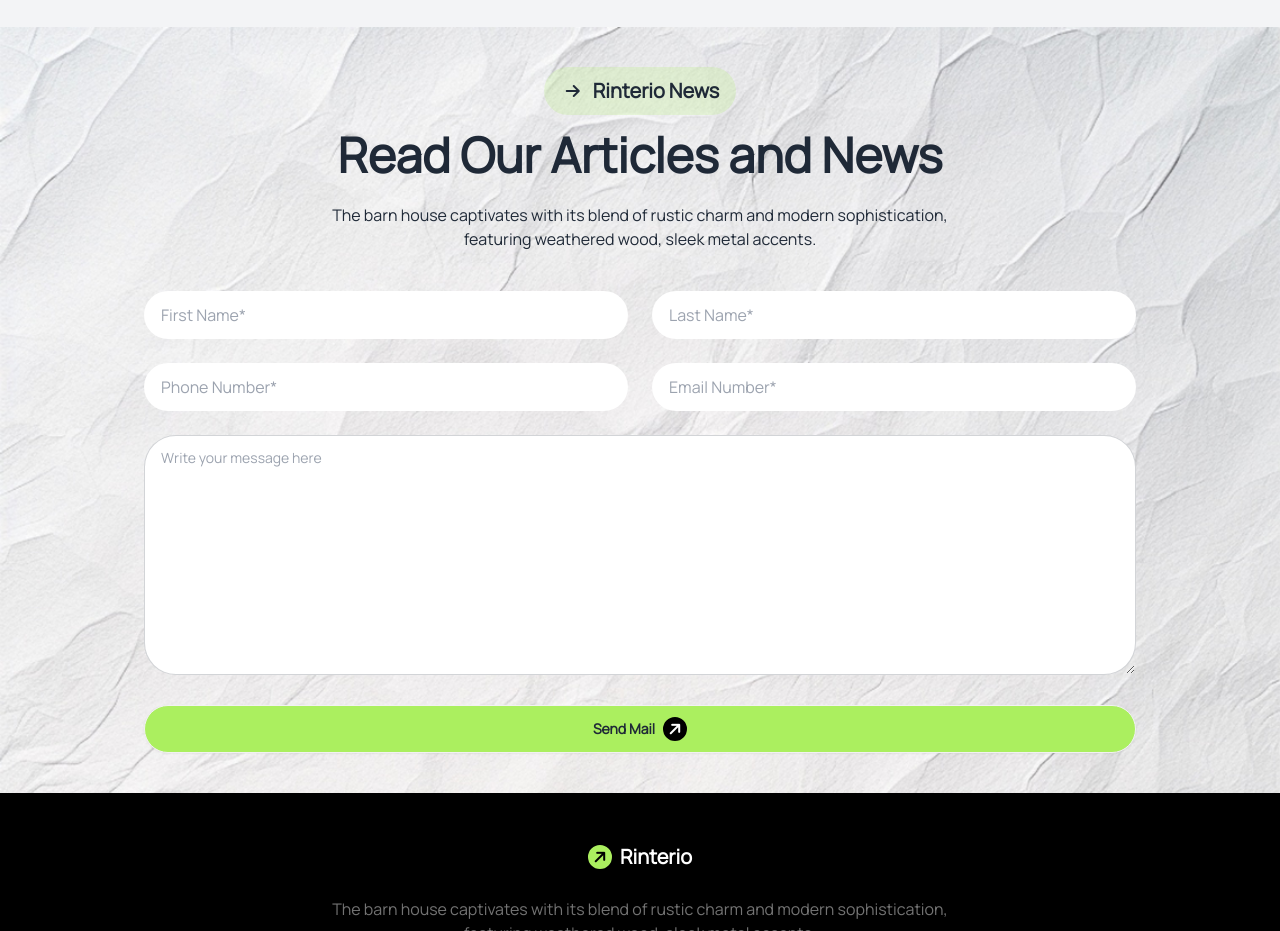
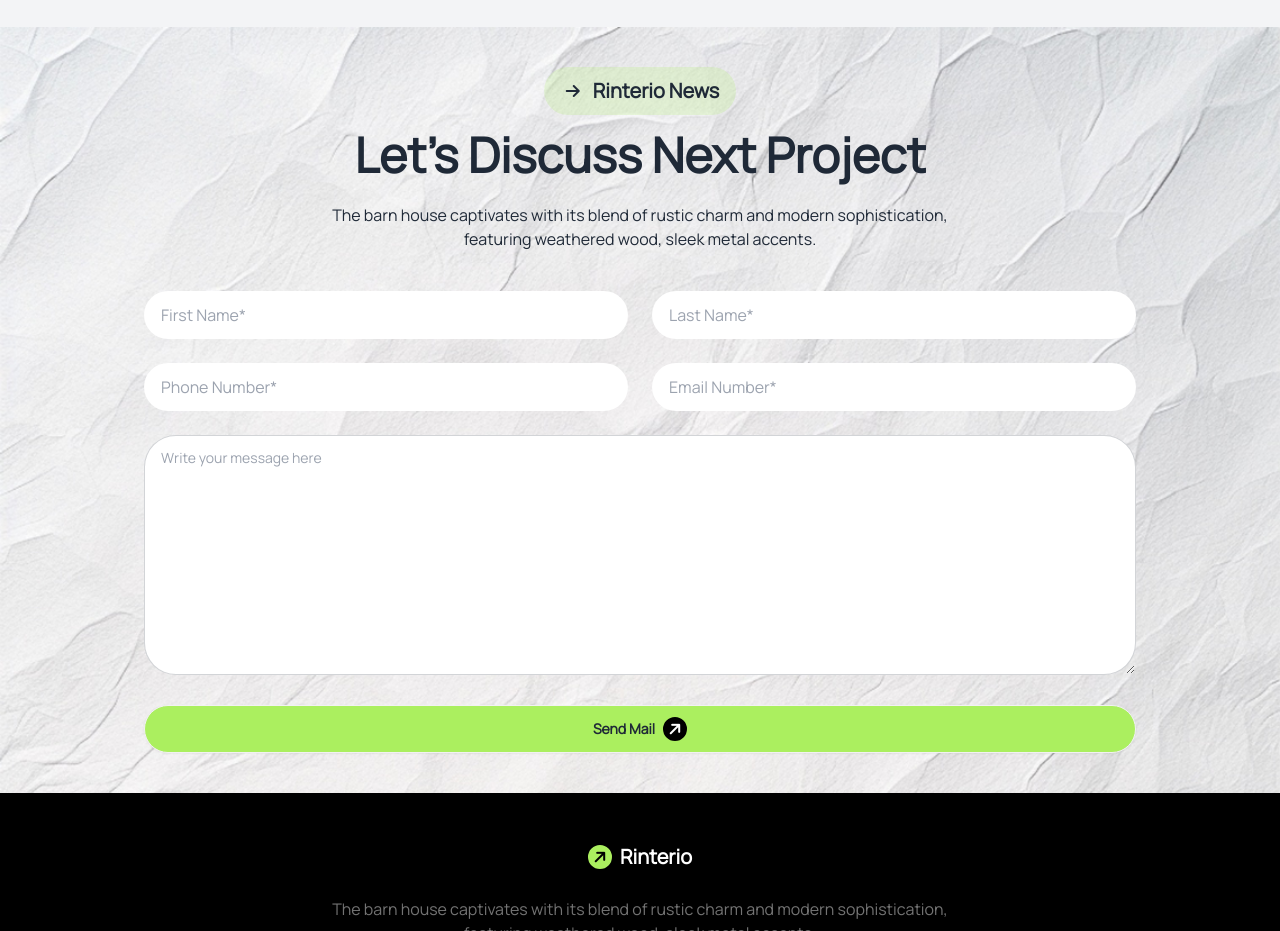
Before and after one commit to rakib-sikder/Assignment-3, a plain HTML site: page index.html in a window 1280 px wide. Shown: the part 4140-5071 px from the top of the page. Drawn offline with nearby package versions, Linux system fonts and the light colour scheme.

Commit message:
text change

```diff
--- a/index.html
+++ b/index.html
@@ -636,7 +636,7 @@
           <div class="hero-content text-center">
             <div class="w-full m-auto">
               <h1 class="xl:text-5xl lg:text-[32px] text-[24px] font-bold">
-                Read Our Articles and News
+                Let’s Discuss Next Project
               </h1>
               <p class="py-6 xl:w-[650px]">
                 The barn house captivates with its blend of rustic charm and
```
